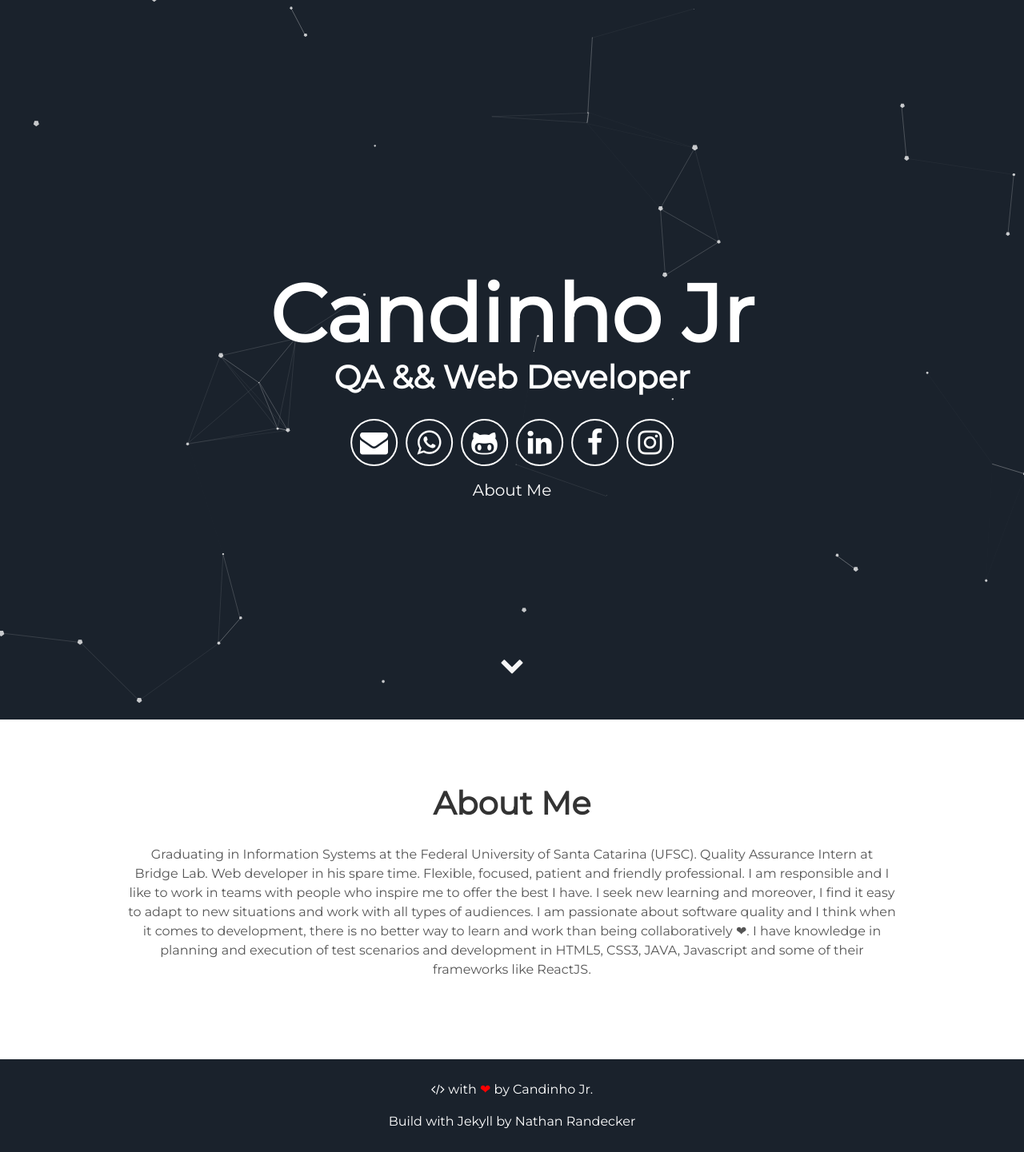
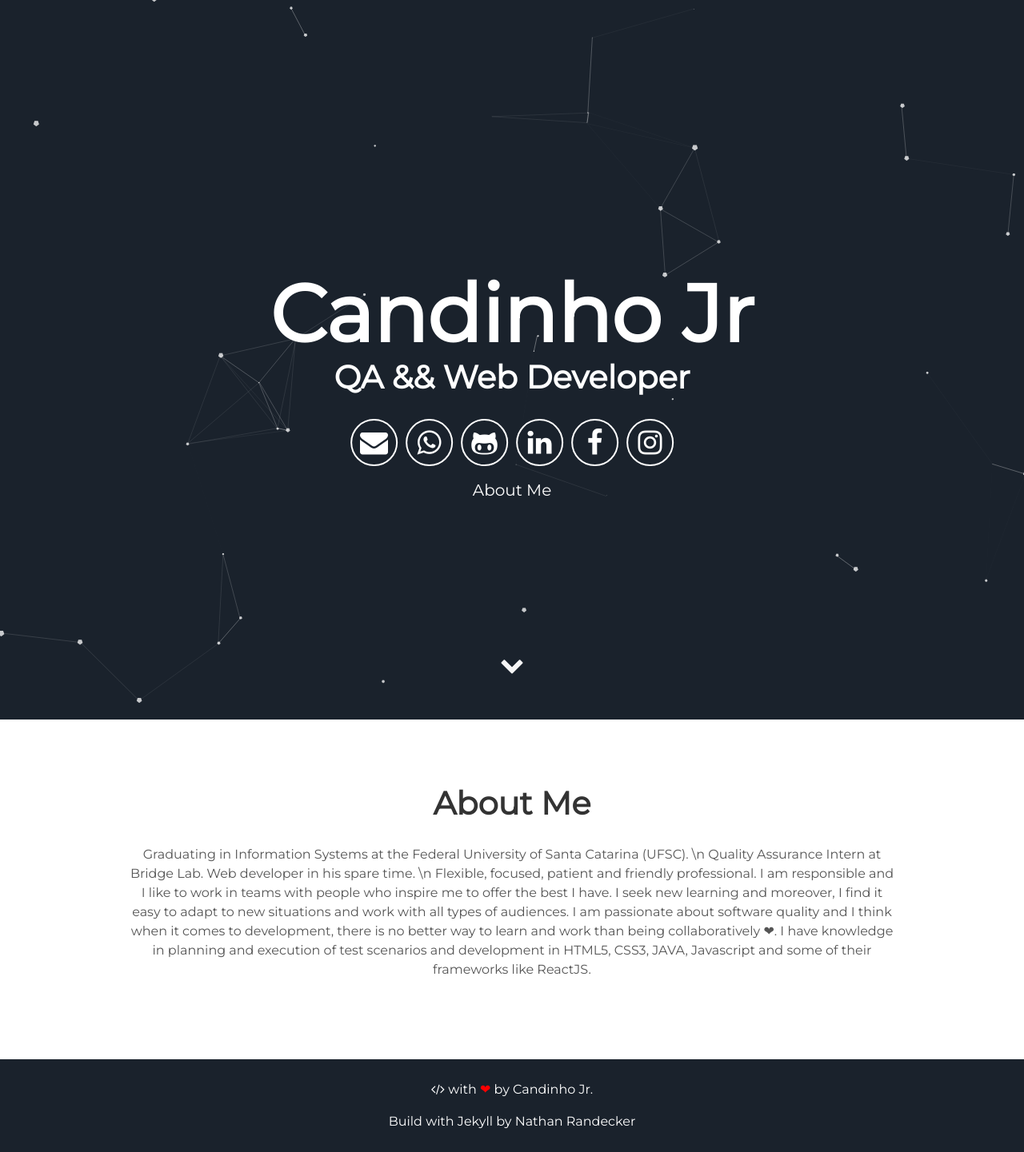
Before and after one commit to candinhojr/candinhojr.github.io, a Jekyll site: the page built from index.html, in a window 1280 px wide. Shown: the whole page at 80% size. Built offline with Jekyll 4.4.1, drawn with Linux system fonts in a browser that asks for light colours.

```diff
--- a/_config.yml
+++ b/_config.yml
@@ -7,9 +7,9 @@ description: 'My personal page'
 # User settings
 username: 'Candinho Jr'
 user_description: >
-  Graduating in Information Systems at the Federal University of Santa Catarina (UFSC).
+  Graduating in Information Systems at the Federal University of Santa Catarina (UFSC). \n
 
-  Quality Assurance Intern at Bridge Lab. Web developer in his spare time.
+  Quality Assurance Intern at Bridge Lab. Web developer in his spare time. \n
 
   Flexible, focused, patient and friendly professional. I am responsible and I like to work in teams with people who inspire me to offer the best I have. I seek new learning and moreover, I find it easy to adapt to new situations and work with all types of audiences.
 
```
